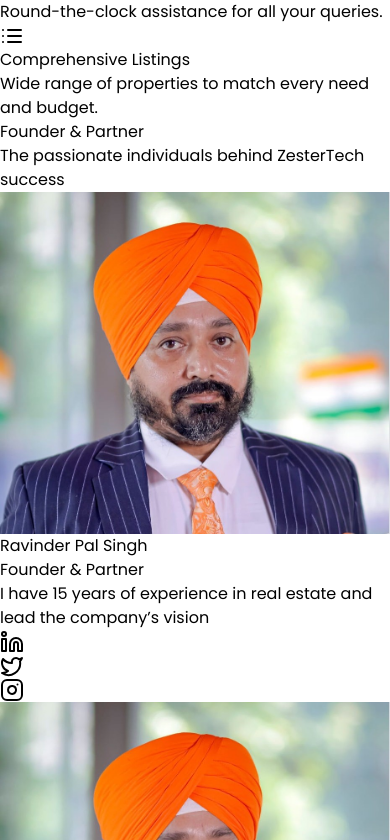
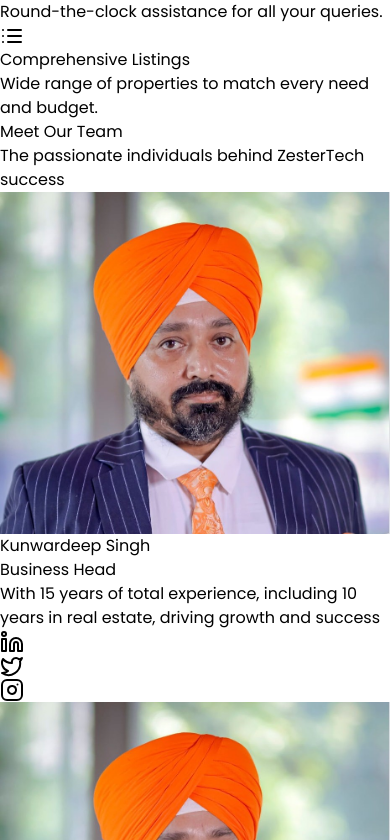
Before and after one commit to SanjeevCod3r/ZesterTech.Com, a React (Vite) app: page /about in a window 390 px wide. Shown: the part 1144-1984 px from the top of the page. Built offline with nearby package versions, Linux system fonts and the light colour scheme.

Commit message:
remove ceo page

```diff
--- a/src/components/aboutus/Ceo.jsx
+++ /dev/null
@@ -1,41 +0,0 @@
-import React from "react";
-import { motion } from "framer-motion";
-import TeamMember from "./Teammember";
-import { teamMembers } from "../../assets/data/teammemberdata";
-
-export default function Team() {
-  return (
-    <section className="py-24 bg-gradient-to-b from-white to-gray-50">
-      <div className="max-w-7xl mx-auto px-4 sm:px-6 lg:px-8">
-        <motion.div
-          initial={{ y: 20, opacity: 0 }}
-          whileInView={{ y: 0, opacity: 1 }}
-          viewport={{ once: true }}
-          className="text-center mb-16"
-        >
-          <h2 className="text-4xl font-bold mb-4">Founder & Partner</h2>
-          <div className="w-24 h-1 bg-blue-600 mx-auto mb-6"></div>
-          <p className="text-gray-600 text-lg max-w-2xl mx-auto">
-            The passionate individuals behind ZesterTech success
-          </p>
-        </motion.div>
-
-        <div className="grid grid-cols-1 md:grid-cols-2 gap-8 max-w-5xl mx-auto">
-          {teamMembers.slice(0, 2).map((member, index) => (
-            <motion.div
-              key={index}
-              initial={{ y: 20, opacity: 0 }}
-              whileInView={{ y: 0, opacity: 1 }}
-              viewport={{ once: true }}
-              transition={{ delay: index * 0.2 }}
-              whileHover={{ y: -5 }}
-              className="transform transition-all duration-300"
-            >
-              <TeamMember {...member} />
-            </motion.div>
-          ))}
-        </div>
-      </div>
-    </section>
-  );
-}
--- a/src/pages/About.jsx
+++ b/src/pages/About.jsx
@@ -3,7 +3,6 @@ import Mission from '../components/aboutus/Mission';
 import Values from '../components/aboutus/Values';
 import Benefits from '../components/aboutus/Benefit';
 import Milestones from '../components/aboutus/Milestone';
-import Ceo from '../components/aboutus/Ceo';
 import Team from '../components/aboutus/Team';
 import FollowUs from "../components/FollowUs";
 import SocialMediaLinks from "../components/SocialMediaLinks";
@@ -19,7 +18,6 @@ const About = () => {
       <Mission />
       <Values />
       <Benefits />
-      <Ceo />
       <Team />
       <Milestones />
       <FollowUs />
```
